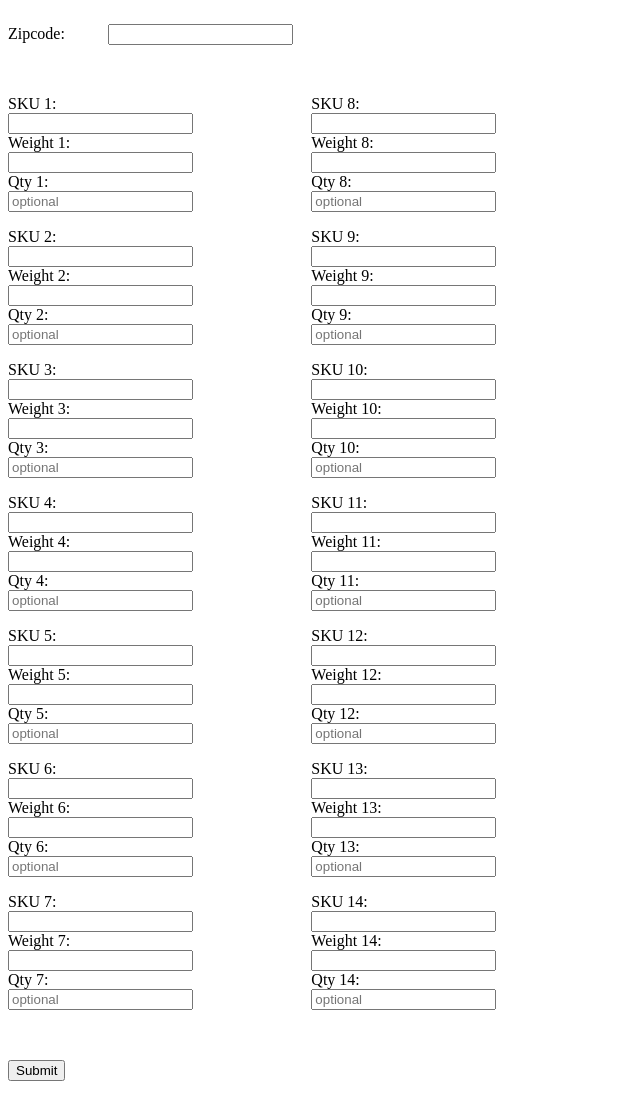
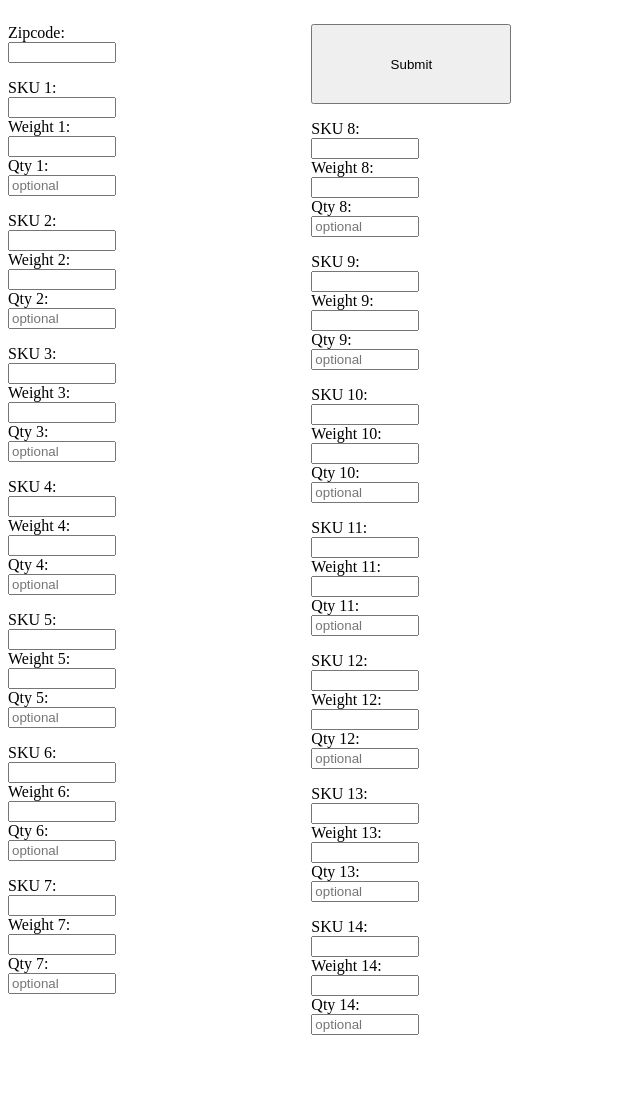
Before and after one commit to vforgione/sirius, a Django app: page / in a window 1280 px wide. Shown: the whole page, without its empty margins (0-640 px from the left). After the commit the page ends 1035 px from the top, so only its background shows below. Run offline with Django 3.2, Linux system fonts and the light colour scheme; parts of the project's set-up code (start-up, migrations or seed data) failed here and were passed over.

Commit message:
moved submit button - closes issue #1

```diff
--- a/sirius/apps/shipping/templates/shipping/home.html
+++ b/sirius/apps/shipping/templates/shipping/home.html
@@ -3,6 +3,7 @@
 <head>
   <style>
     label{width:100px;display:inline-block}
+    input{width:100px}
     div#output{border:solid 1px #000; background-color:#cfcfcf; font-family:monospace; padding:20px}
     div.left{width:40%;float:left}
     div.right{width:40%;float:right}
@@ -13,15 +14,11 @@
 <body>
 <div id="form-div" class="left">
   <form id="order-info">
-    <div>
+    <div class="left">
       <p>
         <label for="zipcode">Zipcode:</label><input type="number" name="zipcode" id="zipcode" required/>
       </p>
-    </div>
 
-    <div class="clear">&nbsp;</div>
-
-    <div class="left">
       <p>
         <label for="sku1">SKU 1:</label><input type="text" name="sku1" id="sku1" required/><br/>
         <label for="weight1">Weight 1:</label><input type="number" name="weight1" id="weight1" required/><br/>
@@ -67,6 +64,10 @@
 
     <div class="right">
       <p>
+        <input type="submit" name="submit" id="submit" value="Submit" style="width:200px;height:80px" />
+      </p>
+
+      <p>
         <label for="sku8">SKU 8:</label><input type="text" name="sku8" id="sku8"/><br/>
         <label for="weight8">Weight 8:</label><input type="number" name="weight8" id="weight8"/><br/>
         <label for="qty8">Qty 8:</label><input type="number" name="qty8" id="qty8" placeholder="optional"/><br/>
@@ -110,12 +111,6 @@
     </div>
 
     <div class="clear">&nbsp;</div>
-
-    <div>
-      <p>
-        <input type="submit" name="submit" id="submit" value="Submit" />
-      </p>
-    </div>
   </form>
 </div>
 
```
